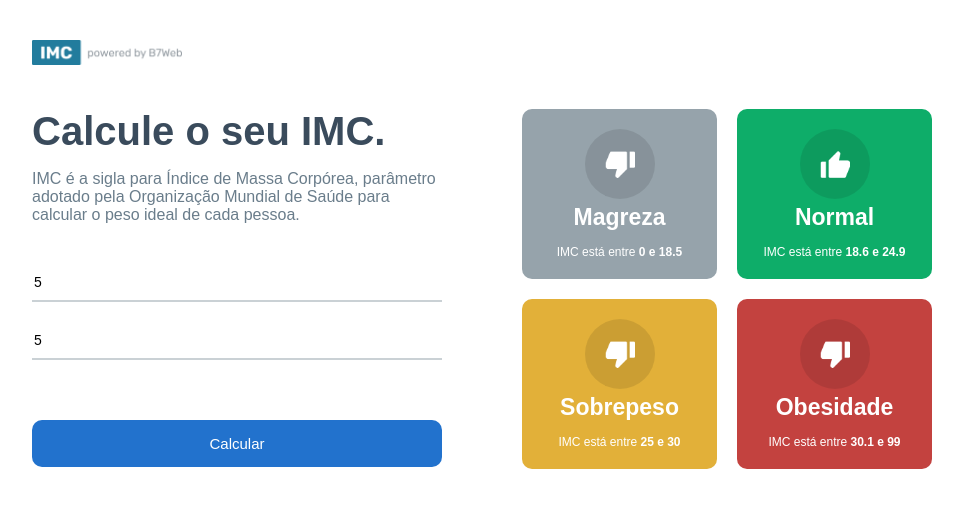
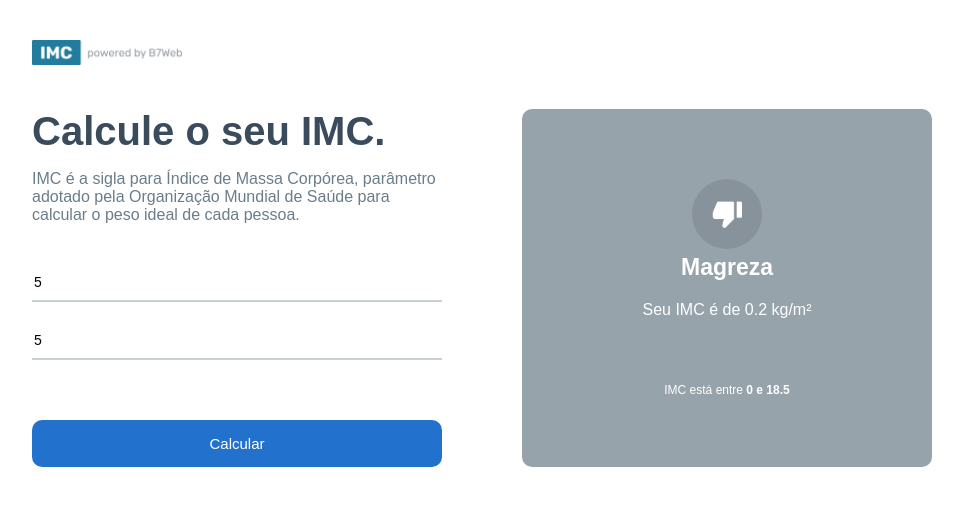
Before and after one commit to FelipeSaadi/Estudos, a React (Create React App) app in the folder React/Modulo 4/react_calc_imc/: page / in a window 1280 px wide. Both pictures are taken after typing "5", "5" into the empty fields and a click on the button "Calcular". Shown: the top 508 px of the page, without its empty margins (158-1121 px from the left). Built offline with nearby package versions, Linux system fonts and the light colour scheme.

Commit message:
React - Criada a lógica inicial do resultado

```diff
--- a/React/Modulo 4/react_calc_imc/src/App.module.css
+++ b/React/Modulo 4/react_calc_imc/src/App.module.css
@@ -65,3 +65,7 @@ body {
     grid-template-columns: repeat(2, 1fr);
     gap: 20px;
 }
+.container .rightSide .rightResult {
+   flex: 1;
+   display: flex;
+}
--- a/React/Modulo 4/react_calc_imc/src/App.tsx
+++ b/React/Modulo 4/react_calc_imc/src/App.tsx
@@ -1,17 +1,19 @@
 import { useState } from 'react';
 import styles from './App.module.css'
 import poweredImage from './assets/powered.png';
-import { levels, calculateImc } from './helpers/imc';
-import {  GridItem  } from './components/GridItem'
+import { levels, calculateImc, Level } from './helpers/imc';
+import { GridItem } from './components/GridItem'
 
 function App() {
   const [heightField, setHeightField] = useState<number>(0);
   const [weightField, setWeightFeild] = useState<number>(0);
+  const [toShow, setToShow] = useState<Level | null>(null);
 
   const handleCalculateButton = () => {
-    if(heightField && weightField) {
-      console.log(calculateImc(heightField, weightField))
+    if (heightField && weightField) {
+      setToShow(calculateImc(heightField, weightField));
     } else {
+      setToShow(null)
       alert("Digite todos os campos.")
     }
   }
@@ -31,25 +33,33 @@ function App() {
           <input
             type="number"
             placeholder="Digite a sua altura. Ex: 1.5 (em metros)"
-            value={ heightField > 0 ? heightField : ''}
+            value={heightField > 0 ? heightField : ''}
             onChange={e => setHeightField(parseFloat(e.target.value))}
           />
 
           <input
             type="number"
             placeholder="Digite o seu peso. Ex: 75.2 (em kg)"
-            value={ weightField > 0 ? weightField : ''}
+            value={weightField > 0 ? weightField : ''}
             onChange={e => setWeightFeild(parseFloat(e.target.value))}
           />
 
           <button onClick={handleCalculateButton}>Calcular</button>
         </div>
         <div className={styles.rightSide}>
-          <div className={styles.grid}>
-            { levels.map((item, key) => (
-              <GridItem key={key} data={item}></GridItem>
-            )) }
-          </div>
+          {!toShow &&
+            <div className={styles.grid}>
+              {levels.map((item, key) => (
+                <GridItem key={key} data={item}></GridItem>
+              ))}
+            </div>
+          }
+          {toShow &&
+            <div className={styles.rightResult}>
+              <div className={styles.rightArrow}></div>
+              <GridItem data={toShow} />
+            </div>
+          }
         </div>
       </div>
     </div>
--- a/React/Modulo 4/react_calc_imc/src/components/GridItem/GridItem.module.css
+++ b/React/Modulo 4/react_calc_imc/src/components/GridItem/GridItem.module.css
@@ -26,3 +26,7 @@
     font-size: 12px;
     margin-top: 14px;
 }
+.yourImc {
+    font-size: 17psx;
+    margin: 20px 0 50px 0;
+}
--- a/React/Modulo 4/react_calc_imc/src/components/GridItem/index.tsx
+++ b/React/Modulo 4/react_calc_imc/src/components/GridItem/index.tsx
@@ -14,6 +14,9 @@ export const GridItem = ({ data }: Props) => {
                 <img src={data.icon === 'up' ? upImage : downImage} alt="Botão da Imagem" width={30} />
             </div>
             <div className={styles.gridTitle}>{data.title}</div>
+            {data.yourImc &&
+                <div className={styles.yourImc}>Seu IMC é de {data.yourImc.toFixed(1)} kg/m²</div>
+            }
             <div className={styles.gridInfo}>
                 <>
                     IMC está entre <strong>{data.imc[0]} e {data.imc[1]}</strong>
```
